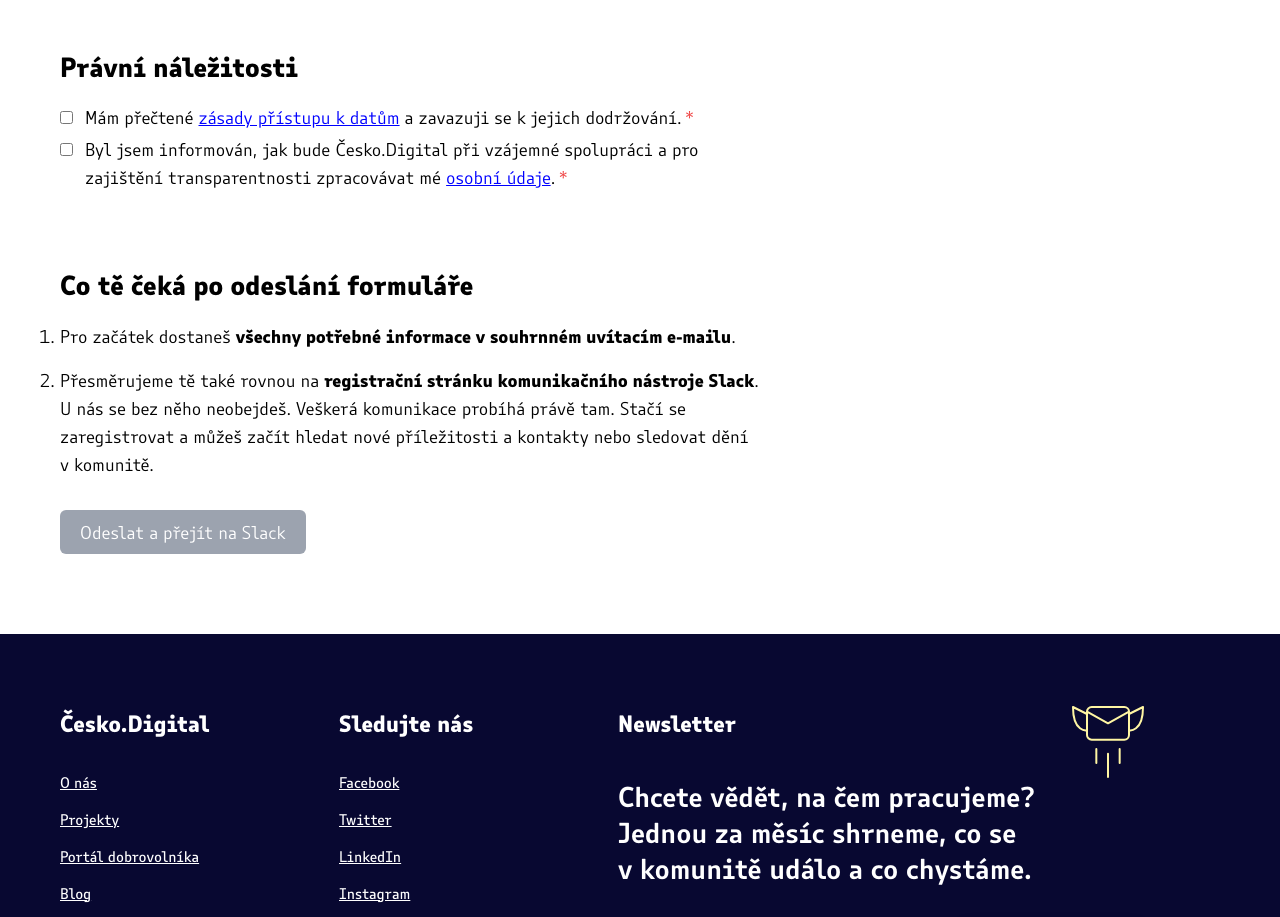
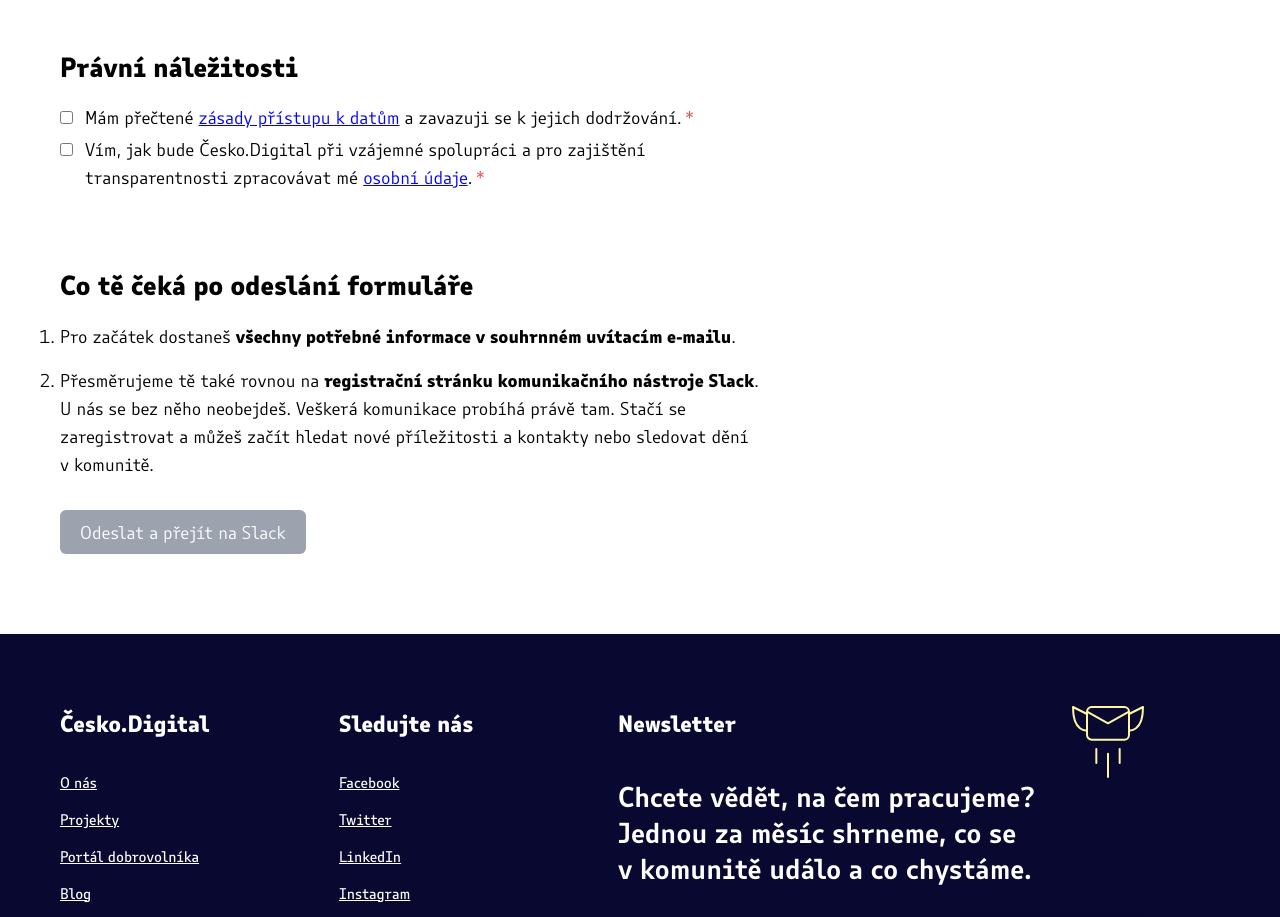
Before and after one commit to Oshima-921/airtable-app, a Next.js app: page /join/form in a window 1280 px wide. Shown: the part 1880-2797 px from the top of the page. Built offline with nearby package versions, Linux system fonts and the light colour scheme; no server answers.

Commit message:
Update onboarding form copy

```diff
--- a/components/onboarding/form.tsx
+++ b/components/onboarding/form.tsx
@@ -360,7 +360,7 @@ const LegalSection: FormSection = ({ state, onChange }) => (
           }
         ></input>
         <span>
-          Byl jsem informován, jak bude Česko.Digital při vzájemné spolupráci a
+          Vím, jak bude Česko.Digital při vzájemné spolupráci a
           pro zajištění transparentnosti zpracovávat mé{" "}
           <a href="https://cesko.digital/go/privacy">osobní údaje</a>.
           <RequiredFieldMarker />
```
